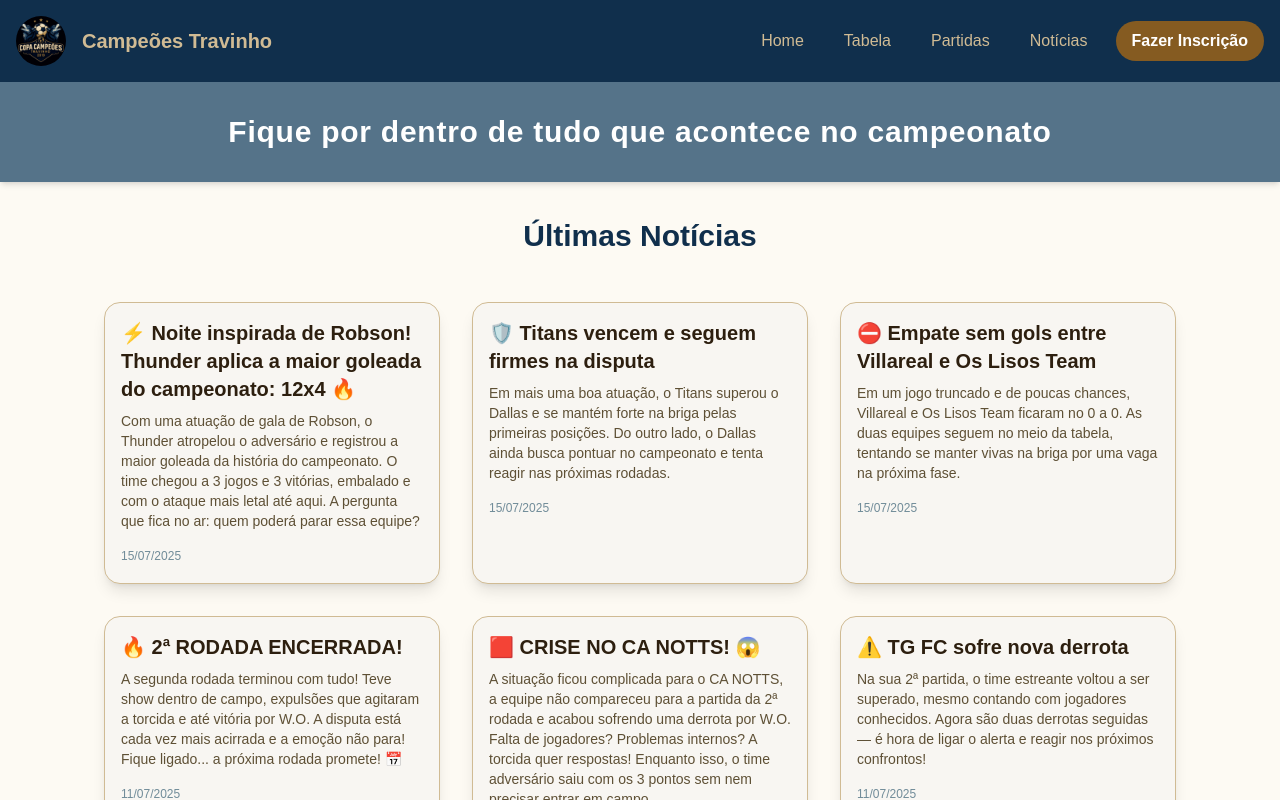
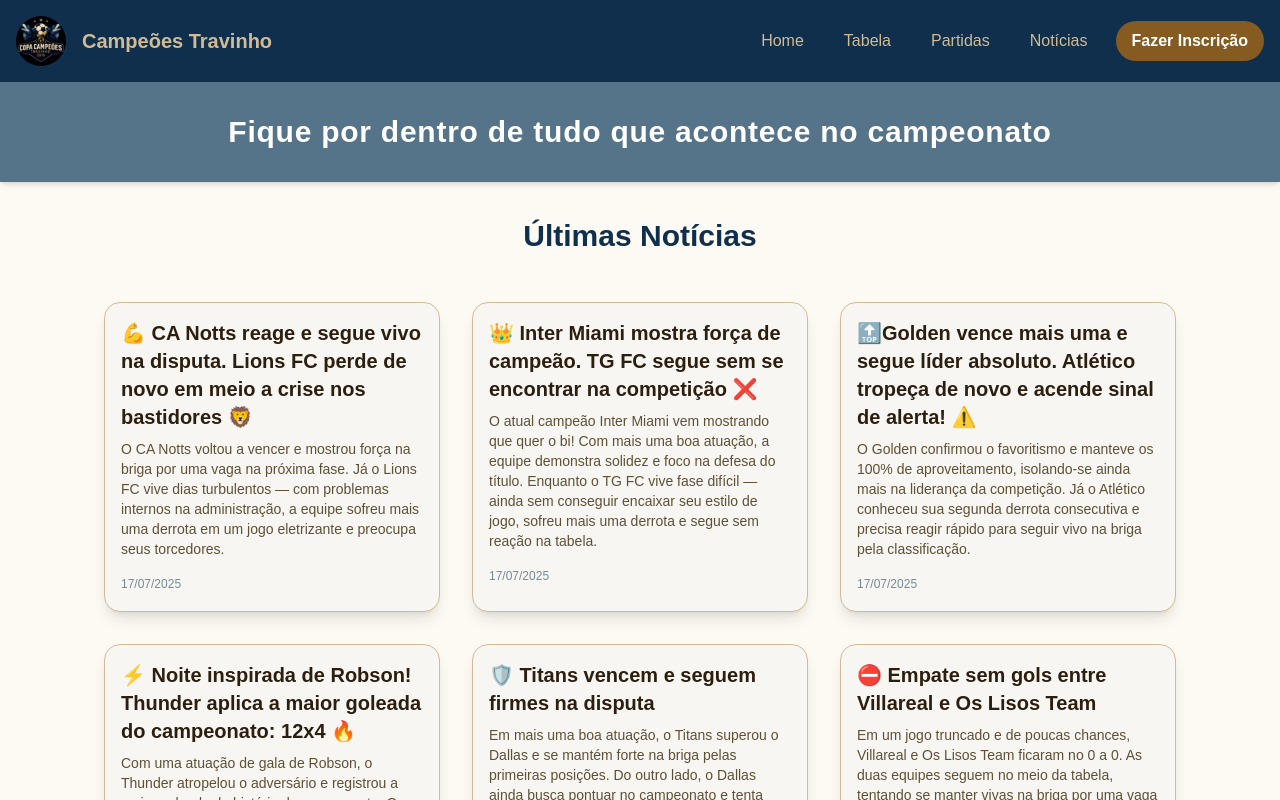
Before and after one commit to ArianNogueira/campeoes_travinho, a Next.js app in the folder client/: page /news in a window 1280 px wide. Shown: the top 800 px of the page. Built offline with nearby package versions, Linux system fonts and the light colour scheme.

Commit message:
Update mockNews.ts

```diff
--- a/client/src/components/mockNews.ts
+++ b/client/src/components/mockNews.ts
@@ -84,4 +84,25 @@ export const news: NewsItem[] = [
     summary:
     "Em um jogo truncado e de poucas chances, Villareal e Os Lisos Team ficaram no 0 a 0. As duas equipes seguem no meio da tabela, tentando se manter vivas na briga por uma vaga na próxima fase."
   },
+  {
+    id: 12,
+    title: "💪 CA Notts reage e segue vivo na disputa. Lions FC perde de novo em meio a crise nos bastidores 🦁",
+    date: "17/07/2025",
+    summary:
+    "O CA Notts voltou a vencer e mostrou força na briga por uma vaga na próxima fase. Já o Lions FC vive dias turbulentos — com problemas internos na administração, a equipe sofreu mais uma derrota em um jogo eletrizante e preocupa seus torcedores."
+  },
+  {
+    id: 13,
+    title: "👑 Inter Miami mostra força de campeão. TG FC segue sem se encontrar na competição ❌",
+    date: "17/07/2025",
+    summary:
+    "O atual campeão Inter Miami vem mostrando que quer o bi! Com mais uma boa atuação, a equipe demonstra solidez e foco na defesa do título. Enquanto o TG FC vive fase difícil — ainda sem conseguir encaixar seu estilo de jogo, sofreu mais uma derrota e segue sem reação na tabela."
+  },
+  {
+    id: 14,
+    title: "🔝Golden vence mais uma e segue líder absoluto. Atlético tropeça de novo e acende sinal de alerta! ⚠️",
+    date: "17/07/2025",
+    summary:
+    "O Golden confirmou o favoritismo e manteve os 100% de aproveitamento, isolando-se ainda mais na liderança da competição. Já o Atlético conheceu sua segunda derrota consecutiva e precisa reagir rápido para seguir vivo na briga pela classificação."
+  },
 ];
```
